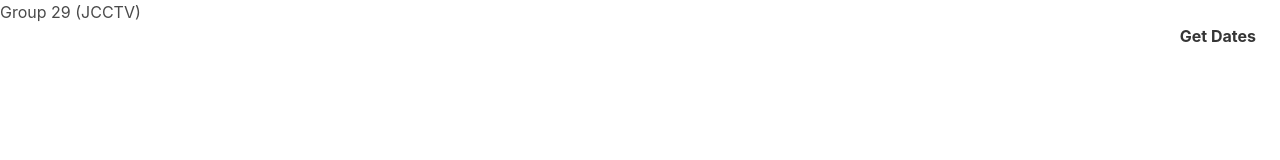
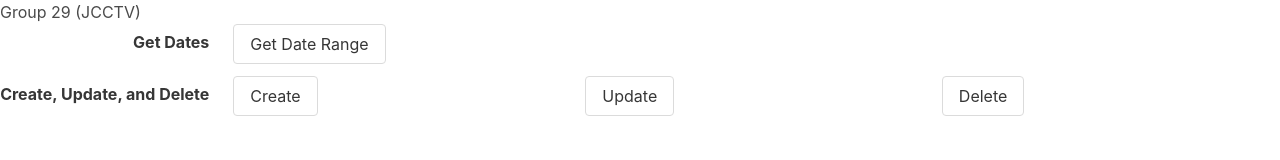
Before and after one commit to JCCTVFire/fire-call-web, a website: page public/index.html in a window 1280 px wide. Drawn offline with nearby package versions, Linux system fonts and the light colour scheme.

Commit message:
Add test buttons in

```diff
--- a/public/index.html
+++ b/public/index.html
@@ -13,13 +13,38 @@
     <h1>Group 29 (JCCTV)</h1>
     <form name="apiTests" id="apiTests">
       <div class="field is-horizontal">
-        <div class="field-label">
+        <div class="field-label is-normal">
           <label class="label">Get Dates</label>
         </div>
-        <div class="control">
-
+        <div class="field-body">
+          <div class="field">
+            <p class="control">
+              <button id="button1" class="button" type="button">Get Date Range</button>
+            </p>
+          </div>
         </div>
       </div>
+      <div class="field is-horizontal">
+        <div class="field-label is-normal">
+          <label class="label">Create, Update, and Delete</label>
+        </div>
+        <div class="field-body">
+          <div class="field">
+            <p class="control">
+              <button id="button2" class="button" type="button">Create</button>
+            </p>
+          </div>
+          <div class="field">
+            <p class="control">
+              <button id="button3" class="button" type="button">Update</button>
+            </p>
+          </div>
+          <div class="field">
+            <p class="control">
+              <button id="button4" class="button" type="button">Delete</button>
+            </p>
+          </div>
+        </div>
     </form>
   </body>
 </html>
```
